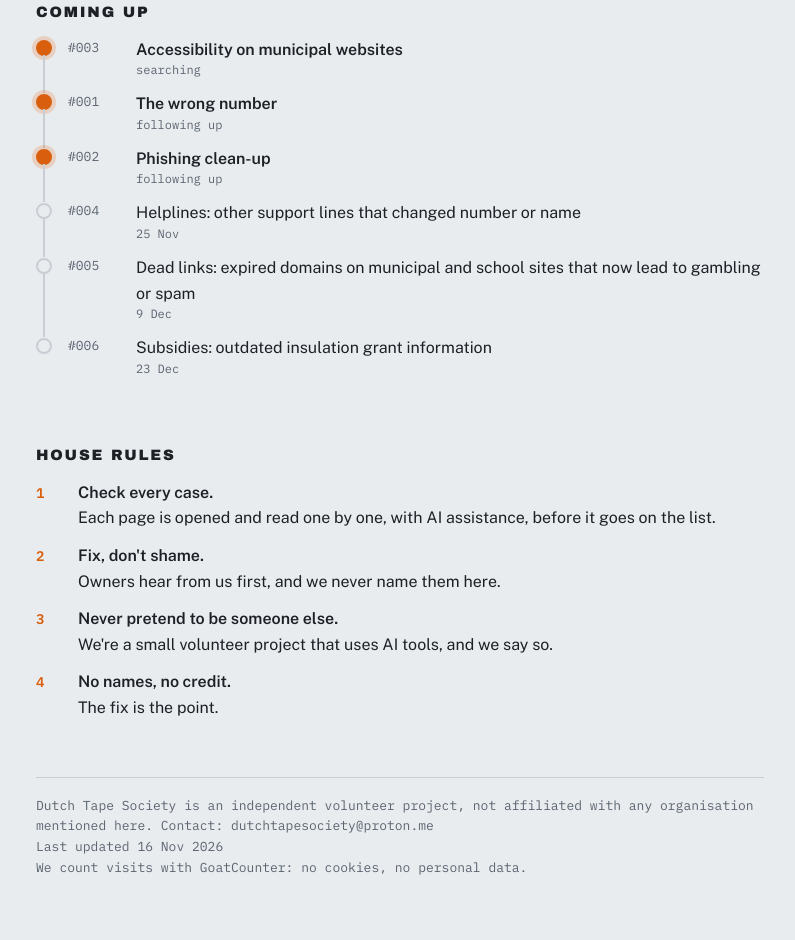
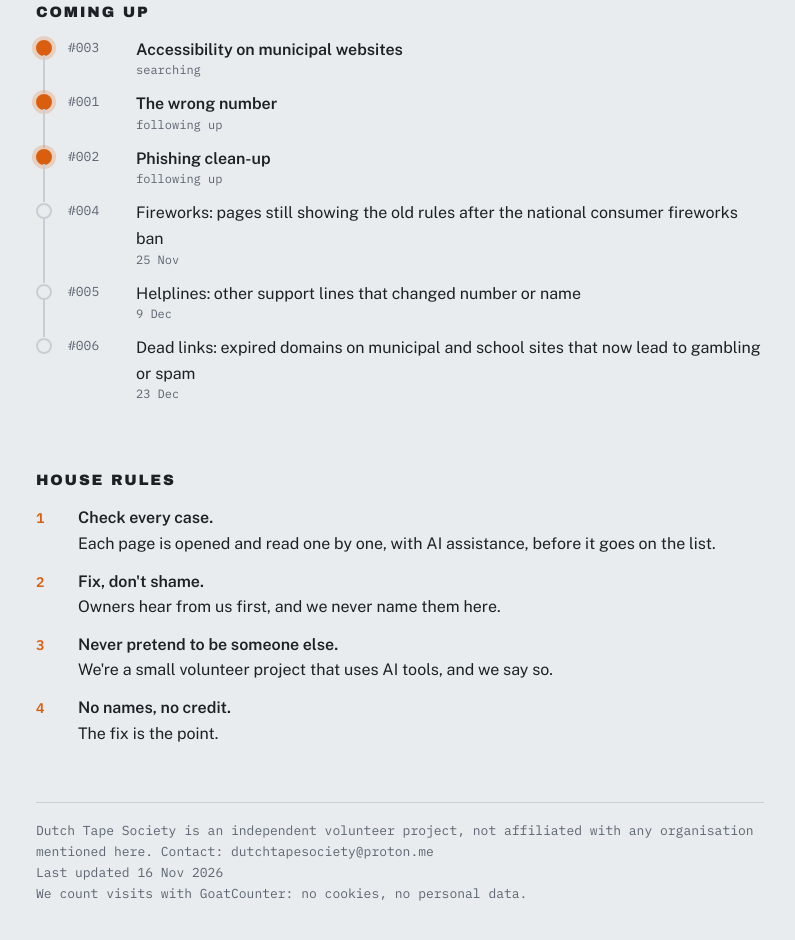
Before and after one commit to dutchtapesociety/dutchtapesociety.github.io, a plain HTML site: page index.html in a window 1280 px wide. Shown: the part 3046-3986 px from the top of the page, without its empty margins (240-1035 px from the left). Drawn offline with nearby package versions, Linux system fonts and the light colour scheme.

Commit message:
Timeline: #004 fireworks (25 Nov), helplines and dead links move up two weeks

```diff
--- a/index.html
+++ b/index.html
@@ -195,9 +195,9 @@ a { color: var(--accent); }
       <li class="run"><span class="dot"></span><span class="num">#003</span><span class="t">Accessibility on municipal websites<small>searching</small></span></li>
       <li class="run"><span class="dot"></span><span class="num">#001</span><span class="t">The wrong number<small>following up</small></span></li>
       <li class="run"><span class="dot"></span><span class="num">#002</span><span class="t">Phishing clean-up<small>following up</small></span></li>
-      <li><span class="dot"></span><span class="num">#004</span><span>Helplines: other support lines that changed number or name<small>25 Nov</small></span></li>
-      <li><span class="dot"></span><span class="num">#005</span><span>Dead links: expired domains on municipal and school sites that now lead to gambling or spam<small>9 Dec</small></span></li>
-      <li><span class="dot"></span><span class="num">#006</span><span>Subsidies: outdated insulation grant information<small>23 Dec</small></span></li>
+      <li><span class="dot"></span><span class="num">#004</span><span>Fireworks: pages still showing the old rules after the national consumer fireworks ban<small>25 Nov</small></span></li>
+      <li><span class="dot"></span><span class="num">#005</span><span>Helplines: other support lines that changed number or name<small>9 Dec</small></span></li>
+      <li><span class="dot"></span><span class="num">#006</span><span>Dead links: expired domains on municipal and school sites that now lead to gambling or spam<small>23 Dec</small></span></li>
     </ol>
   </section>
 
```
